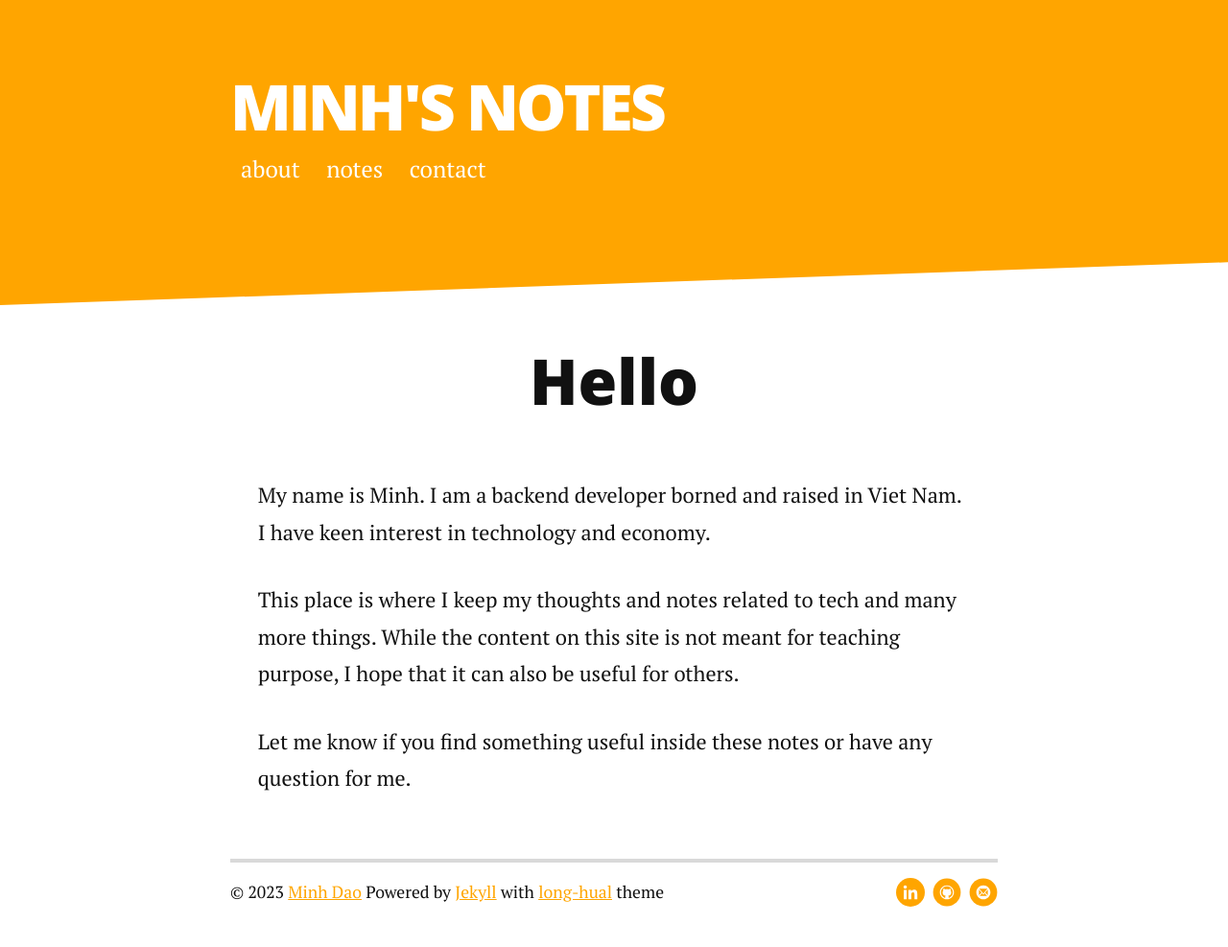
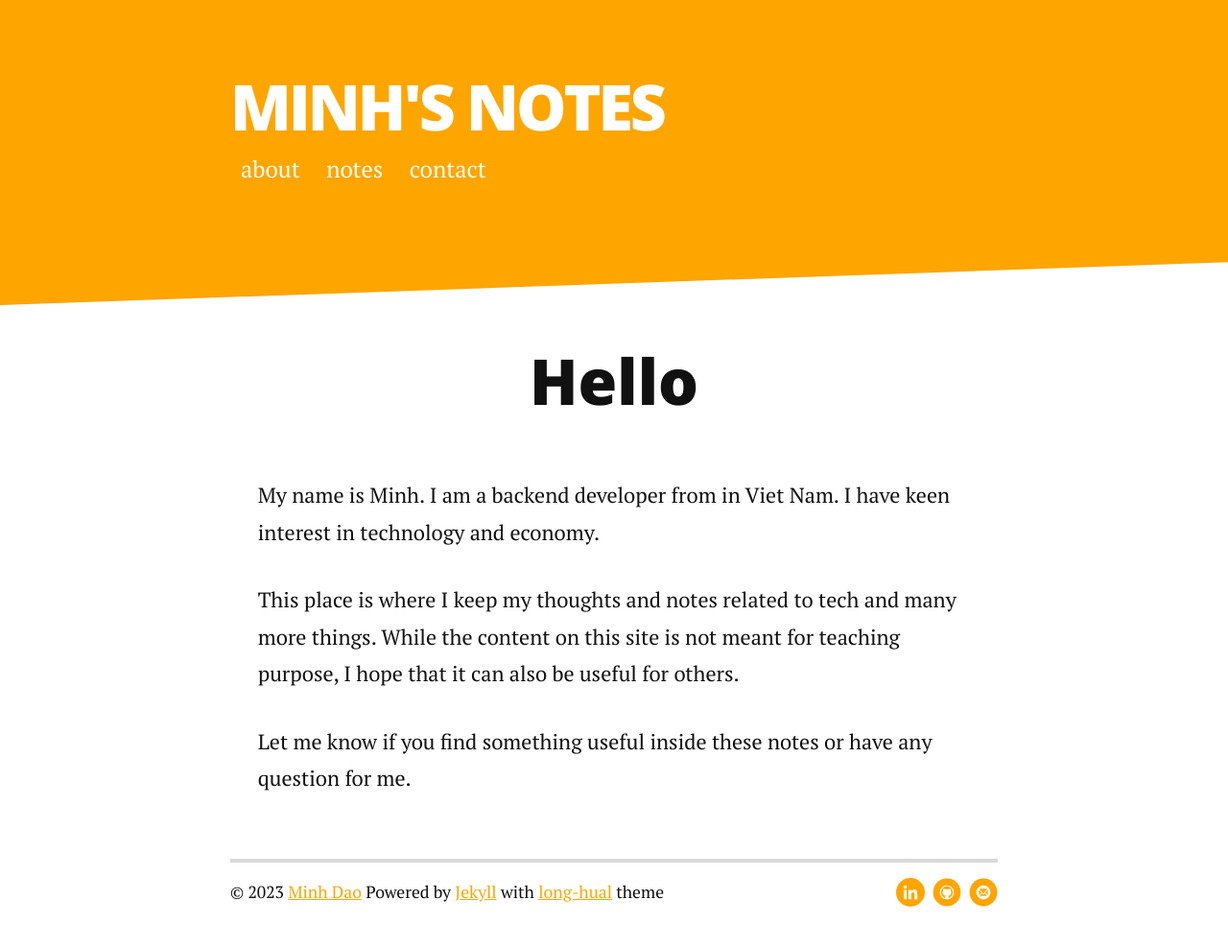
Before and after one commit to minhdao/minhdao.github.io, a Jekyll site: the page built from about.md, in a window 1280 px wide. Shown: the whole page at 96% size. Built offline with Jekyll 4.4.1, drawn with Linux system fonts in a browser that asks for light colours; nearby versions of some CDN libraries.

Commit message:
Update about page

```diff
--- a/about.md
+++ b/about.md
@@ -5,7 +5,7 @@ title: About Minh
 
 <div class="post">
 	<h1 class="pageTitle">Hello</h1>
-	<p>My name is Minh. I am a backend developer borned and raised in Viet Nam. I have keen interest in technology and economy.</p>
+	<p>My name is Minh. I am a backend developer from in Viet Nam. I have keen interest in technology and economy.</p>
 	<p>This place is where I keep my thoughts and notes related to tech and many more things. While the content on this site is not meant for teaching purpose, I hope that it can also be useful for others.</p>
 	<p>Let me know if you find something useful inside these notes or have any question for me.</p>
 </div>
```
